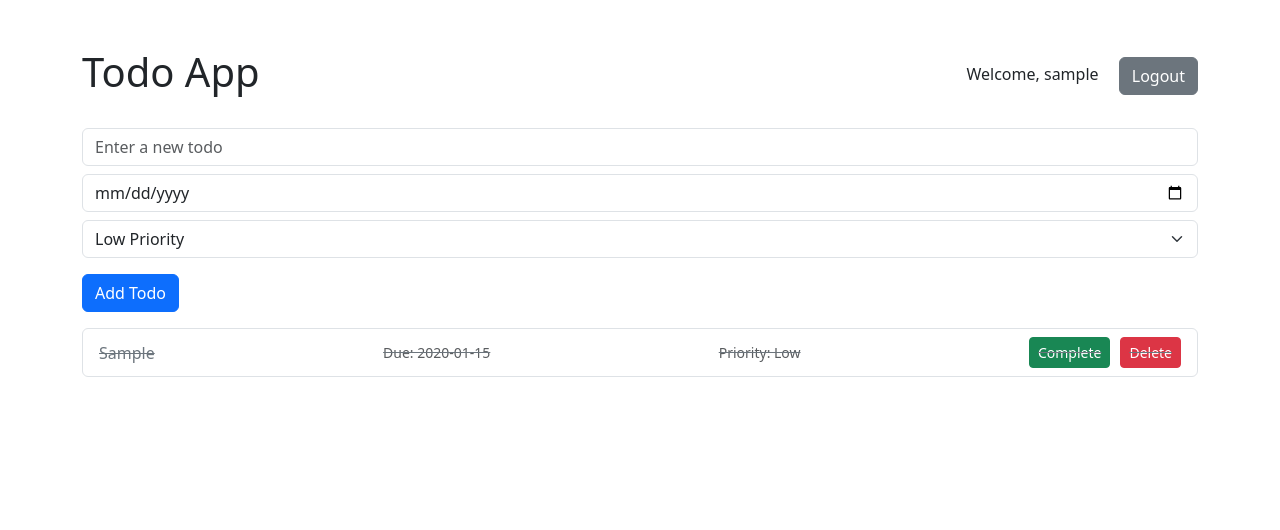
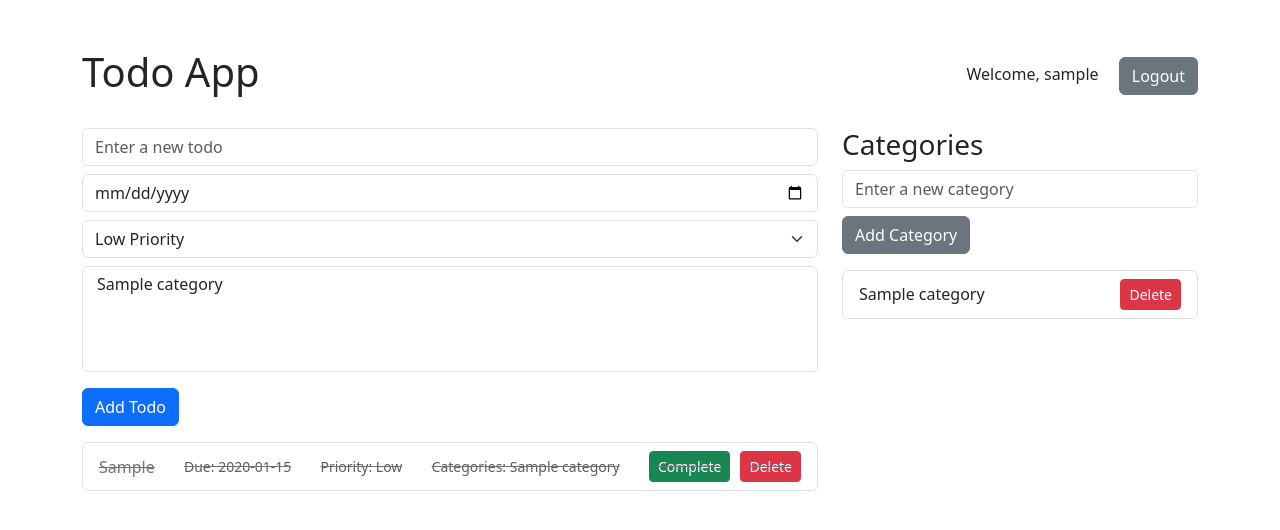
Before and after one commit to megamvb/TodoSphere, a Flask app: page / in a window 1280 px wide. Shown: the top 530 px of the page. Run offline with Flask 3, Linux system fonts and the light colour scheme; a user stored in the database is signed in; tables that the repository leaves empty hold one stand-in row (values such as "Sample post").

Commit message:
Agent step completed: Create categories or tags for organizing todo items

```diff
--- a/app.py
+++ b/app.py
@@ -3,7 +3,7 @@ from flask import Flask, request, jsonify, render_template, redirect, url_for, f
 from flask_login import LoginManager, login_user, login_required, logout_user, current_user
 from flask_bcrypt import Bcrypt
 from database import db
-from models import User, Todo
+from models import User, Todo, Category
 from datetime import datetime
 
 app = Flask(__name__)
@@ -69,7 +69,8 @@ def get_todos():
         'task': todo.task,
         'completed': todo.completed,
         'due_date': todo.due_date.isoformat() if todo.due_date else None,
-        'priority': todo.priority
+        'priority': todo.priority,
+        'categories': [{'id': cat.id, 'name': cat.name} for cat in todo.categories]
     } for todo in todos])
 
 @app.route('/api/todos', methods=['POST'])
@@ -83,6 +84,9 @@ def add_todo():
         priority=data.get('priority', 1),
         user=current_user
     )
+    if 'category_ids' in data:
+        categories = Category.query.filter(Category.id.in_(data['category_ids'])).all()
+        new_todo.categories = categories
     db.session.add(new_todo)
     db.session.commit()
     return jsonify({
@@ -90,7 +94,8 @@ def add_todo():
         'task': new_todo.task,
         'completed': new_todo.completed,
         'due_date': new_todo.due_date.isoformat() if new_todo.due_date else None,
-        'priority': new_todo.priority
+        'priority': new_todo.priority,
+        'categories': [{'id': cat.id, 'name': cat.name} for cat in new_todo.categories]
     }), 201
 
 @app.route('/api/todos/<int:todo_id>', methods=['PUT'])
@@ -102,13 +107,17 @@ def update_todo(todo_id):
     todo.task = data.get('task', todo.task)
     todo.due_date = datetime.strptime(data['due_date'], '%Y-%m-%d').date() if data.get('due_date') else None
     todo.priority = data.get('priority', todo.priority)
+    if 'category_ids' in data:
+        categories = Category.query.filter(Category.id.in_(data['category_ids'])).all()
+        todo.categories = categories
     db.session.commit()
     return jsonify({
         'id': todo.id,
         'task': todo.task,
         'completed': todo.completed,
         'due_date': todo.due_date.isoformat() if todo.due_date else None,
-        'priority': todo.priority
+        'priority': todo.priority,
+        'categories': [{'id': cat.id, 'name': cat.name} for cat in todo.categories]
     })
 
 @app.route('/api/todos/<int:todo_id>', methods=['DELETE'])
@@ -119,6 +128,38 @@ def delete_todo(todo_id):
     db.session.commit()
     return '', 204
 
+@app.route('/api/categories', methods=['GET'])
+@login_required
+def get_categories():
+    categories = Category.query.filter_by(user=current_user).all()
+    return jsonify([{'id': cat.id, 'name': cat.name} for cat in categories])
+
+@app.route('/api/categories', methods=['POST'])
+@login_required
+def add_category():
+    data = request.json
+    new_category = Category(name=data['name'], user=current_user)
+    db.session.add(new_category)
+    db.session.commit()
+    return jsonify({'id': new_category.id, 'name': new_category.name}), 201
+
+@app.route('/api/categories/<int:category_id>', methods=['PUT'])
+@login_required
+def update_category(category_id):
+    category = Category.query.filter_by(id=category_id, user=current_user).first_or_404()
+    data = request.json
+    category.name = data['name']
+    db.session.commit()
+    return jsonify({'id': category.id, 'name': category.name})
+
+@app.route('/api/categories/<int:category_id>', methods=['DELETE'])
+@login_required
+def delete_category(category_id):
+    category = Category.query.filter_by(id=category_id, user=current_user).first_or_404()
+    db.session.delete(category)
+    db.session.commit()
+    return '', 204
+
 if __name__ == '__main__':
     with app.app_context():
         db.drop_all()  # Drop all existing tables
--- a/static/js/app.js
+++ b/static/js/app.js
@@ -2,8 +2,12 @@ document.addEventListener('DOMContentLoaded', () => {
     const newTodoInput = document.getElementById('newTodo');
     const newDueDateInput = document.getElementById('newDueDate');
     const newPriorityInput = document.getElementById('newPriority');
+    const newCategoriesInput = document.getElementById('newCategories');
     const addTodoButton = document.getElementById('addTodo');
     const todoList = document.getElementById('todoList');
+    const newCategoryInput = document.getElementById('newCategory');
+    const addCategoryButton = document.getElementById('addCategory');
+    const categoryList = document.getElementById('categoryList');
 
     function fetchTodos() {
         fetch('/api/todos')
@@ -33,6 +37,7 @@ document.addEventListener('DOMContentLoaded', () => {
             <span>${todo.task}</span>
             <small class="text-muted">Due: ${todo.due_date || 'Not set'}</small>
             <small class="text-muted">Priority: ${getPriorityText(todo.priority)}</small>
+            <small class="text-muted">Categories: ${todo.categories.map(cat => cat.name).join(', ') || 'None'}</small>
             <div class="todo-actions">
                 <button class="btn btn-sm btn-success complete-btn">Complete</button>
                 <button class="btn btn-sm btn-danger delete-btn">Delete</button>
@@ -61,13 +66,14 @@ document.addEventListener('DOMContentLoaded', () => {
         const task = newTodoInput.value.trim();
         const dueDate = newDueDateInput.value;
         const priority = parseInt(newPriorityInput.value);
+        const categoryIds = Array.from(newCategoriesInput.selectedOptions).map(option => parseInt(option.value));
         if (task) {
             fetch('/api/todos', {
                 method: 'POST',
                 headers: {
                     'Content-Type': 'application/json',
                 },
-                body: JSON.stringify({ task, due_date: dueDate, priority }),
+                body: JSON.stringify({ task, due_date: dueDate, priority, category_ids: categoryIds }),
             })
             .then(response => {
                 if (response.ok) {
@@ -82,6 +88,7 @@ document.addEventListener('DOMContentLoaded', () => {
                 newTodoInput.value = '';
                 newDueDateInput.value = '';
                 newPriorityInput.value = '1';
+                newCategoriesInput.selectedIndex = -1;
                 fetchTodos();
             })
             .catch(error => console.error('Error:', error));
@@ -124,6 +131,90 @@ document.addEventListener('DOMContentLoaded', () => {
         .catch(error => console.error('Error:', error));
     }
 
+    function fetchCategories() {
+        fetch('/api/categories')
+            .then(response => {
+                if (response.ok) {
+                    return response.json();
+                } else if (response.status === 401) {
+                    window.location.href = '/login';
+                } else {
+                    throw new Error('Failed to fetch categories');
+                }
+            })
+            .then(categories => {
+                categoryList.innerHTML = '';
+                newCategoriesInput.innerHTML = '';
+                categories.forEach(category => {
+                    const li = createCategoryElement(category);
+                    categoryList.appendChild(li);
+                    const option = document.createElement('option');
+                    option.value = category.id;
+                    option.textContent = category.name;
+                    newCategoriesInput.appendChild(option);
+                });
+            })
+            .catch(error => console.error('Error:', error));
+    }
+
+    function createCategoryElement(category) {
+        const li = document.createElement('li');
+        li.className = 'list-group-item d-flex justify-content-between align-items-center';
+        li.innerHTML = `
+            <span>${category.name}</span>
+            <button class="btn btn-sm btn-danger delete-category-btn">Delete</button>
+        `;
+
+        const deleteBtn = li.querySelector('.delete-category-btn');
+        deleteBtn.addEventListener('click', () => deleteCategory(category.id));
+
+        return li;
+    }
+
+    function addCategory() {
+        const name = newCategoryInput.value.trim();
+        if (name) {
+            fetch('/api/categories', {
+                method: 'POST',
+                headers: {
+                    'Content-Type': 'application/json',
+                },
+                body: JSON.stringify({ name }),
+            })
+            .then(response => {
+                if (response.ok) {
+                    return response.json();
+                } else if (response.status === 401) {
+                    window.location.href = '/login';
+                } else {
+                    throw new Error('Failed to add category');
+                }
+            })
+            .then(() => {
+                newCategoryInput.value = '';
+                fetchCategories();
+            })
+            .catch(error => console.error('Error:', error));
+        }
+    }
+
+    function deleteCategory(id) {
+        fetch(`/api/categories/${id}`, {
+            method: 'DELETE',
+        })
+        .then(response => {
+            if (response.ok) {
+                fetchCategories();
+                fetchTodos();
+            } else if (response.status === 401) {
+                window.location.href = '/login';
+            } else {
+                throw new Error('Failed to delete category');
+            }
+        })
+        .catch(error => console.error('Error:', error));
+    }
+
     addTodoButton.addEventListener('click', addTodo);
     newTodoInput.addEventListener('keypress', (e) => {
         if (e.key === 'Enter') {
@@ -131,5 +222,13 @@ document.addEventListener('DOMContentLoaded', () => {
         }
     });
 
+    addCategoryButton.addEventListener('click', addCategory);
+    newCategoryInput.addEventListener('keypress', (e) => {
+        if (e.key === 'Enter') {
+            addCategory();
+        }
+    });
+
     fetchTodos();
+    fetchCategories();
 });
--- a/templates/index.html
+++ b/templates/index.html
@@ -16,6 +16,8 @@
                 <a href="{{ url_for('logout') }}" class="btn btn-secondary">Logout</a>
             </div>
         </div>
+        <div class="row">
+            <div class="col-md-8">
                 <div class="mb-3">
                     <input type="text" id="newTodo" class="form-control mb-2" placeholder="Enter a new todo">
                     <input type="date" id="newDueDate" class="form-control mb-2">
@@ -24,12 +26,27 @@
                         <option value="2">Medium Priority</option>
                         <option value="3">High Priority</option>
                     </select>
+                    <select id="newCategories" class="form-select mb-2" multiple>
+                        <!-- Categories will be populated here -->
+                    </select>
                     <button id="addTodo" class="btn btn-primary mt-2">Add Todo</button>
                 </div>
                 <ul id="todoList" class="list-group">
                     <!-- Todo items will be inserted here -->
                 </ul>
             </div>
+            <div class="col-md-4">
+                <h3>Categories</h3>
+                <div class="mb-3">
+                    <input type="text" id="newCategory" class="form-control mb-2" placeholder="Enter a new category">
+                    <button id="addCategory" class="btn btn-secondary">Add Category</button>
+                </div>
+                <ul id="categoryList" class="list-group">
+                    <!-- Categories will be inserted here -->
+                </ul>
+            </div>
+        </div>
+    </div>
     <script src="{{ url_for('static', filename='js/app.js') }}"></script>
 </body>
 </html>
```
Also changed, not shown: models.py (+19 -2 lines). Lines whose indentation alone changed are shown as unchanged.
